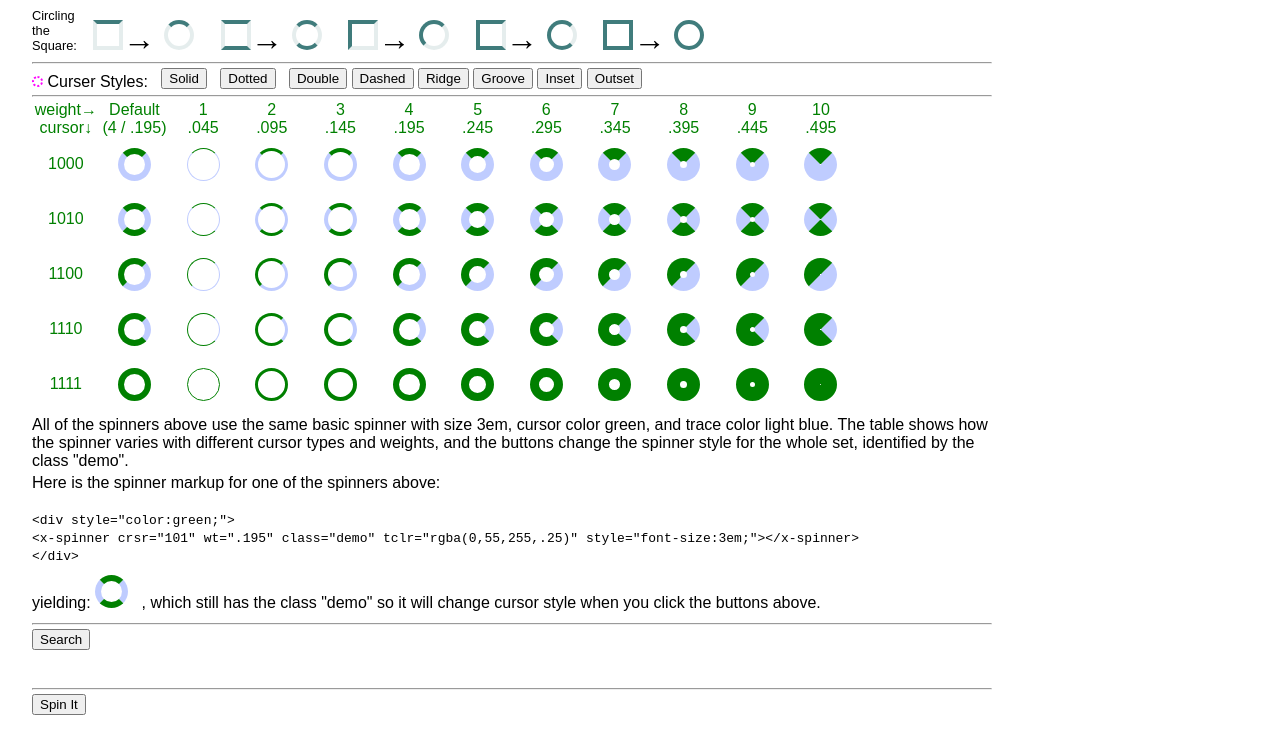
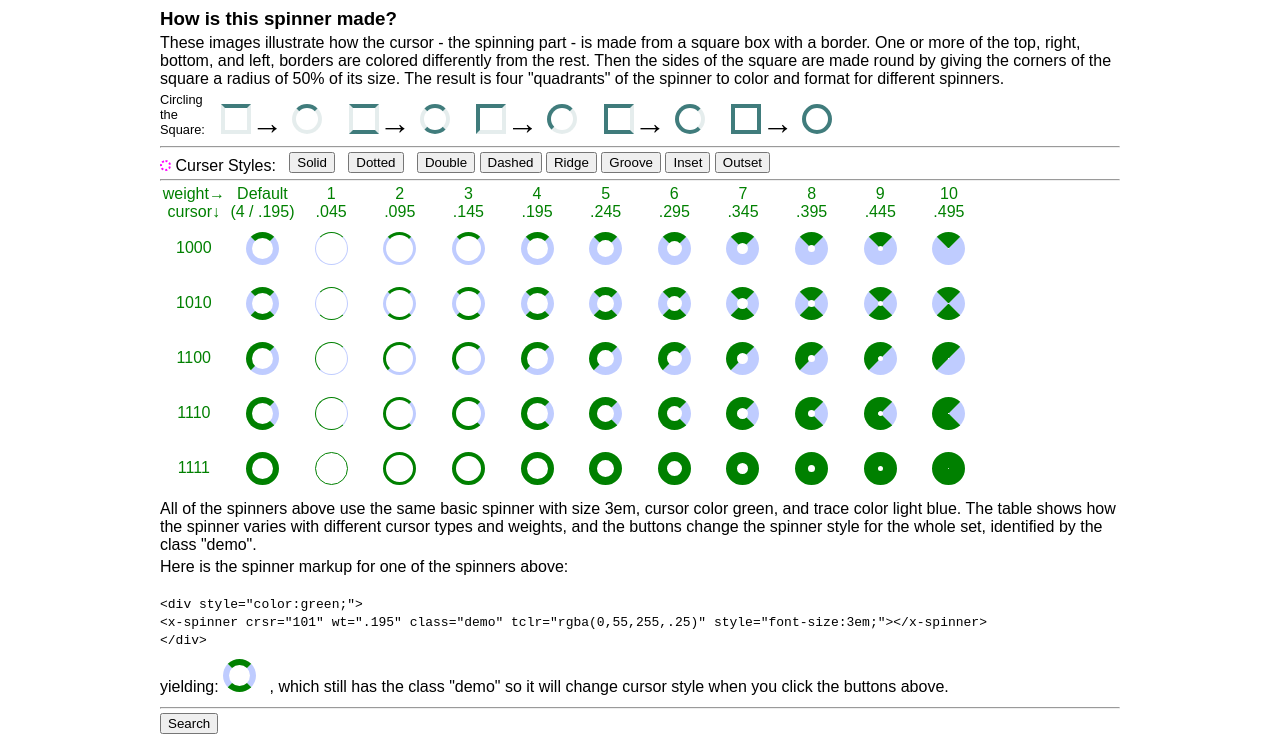
Before and after one commit to bwva/HTML-SpinnerElem, a website: page ex/html_spinner_examples.html in a window 1280 px wide. Shown: the top 737 px of the page. Drawn offline with Linux system fonts and the light colour scheme; files whose address does not match are found by name.

Commit message:
Update html_spinner_examples.html

```diff
--- a/ex/html_spinner_examples.html
+++ b/ex/html_spinner_examples.html
@@ -10,7 +10,8 @@ html {
 }
 body {
 	font-family: sans-serif;
-	margin-left: 2rem;
+	margin-left: auto;
+	margin-right: auto;
 	max-width:   960px;
 }
 
@@ -47,6 +48,11 @@ button {
 <title>HTML-Spinner Examples</title>
 </head>
 <body>
+<section>
+	<h3> How is this spinner made?</h3>
+	<p>
+	These images illustrate how the cursor - the spinning part - is made from a square box with a border. One or more of the top, right, bottom, and left, borders are colored differently from the rest. Then the sides of the square are made round by giving the corners of the square a radius of 50% of its size. The result is four "quadrants" of the spinner to color and format for different spinners.
+	</p>
 	<p style="display:block;font-size: 2em;">
 	<span style="
 		display: inline-block;
@@ -144,6 +150,7 @@ button {
 		border-left:   .195cap solid rgba(0,80,80,.75);
 	"></span> &nbsp;
 	</p>
+</section>
 <hr>
 <div><x-spinner cstyle="dotted" crsr="1111" color="magenta"></x-spinner>
 Curser Styles: &nbsp;
```
Lines whose indentation alone changed are shown as unchanged.
